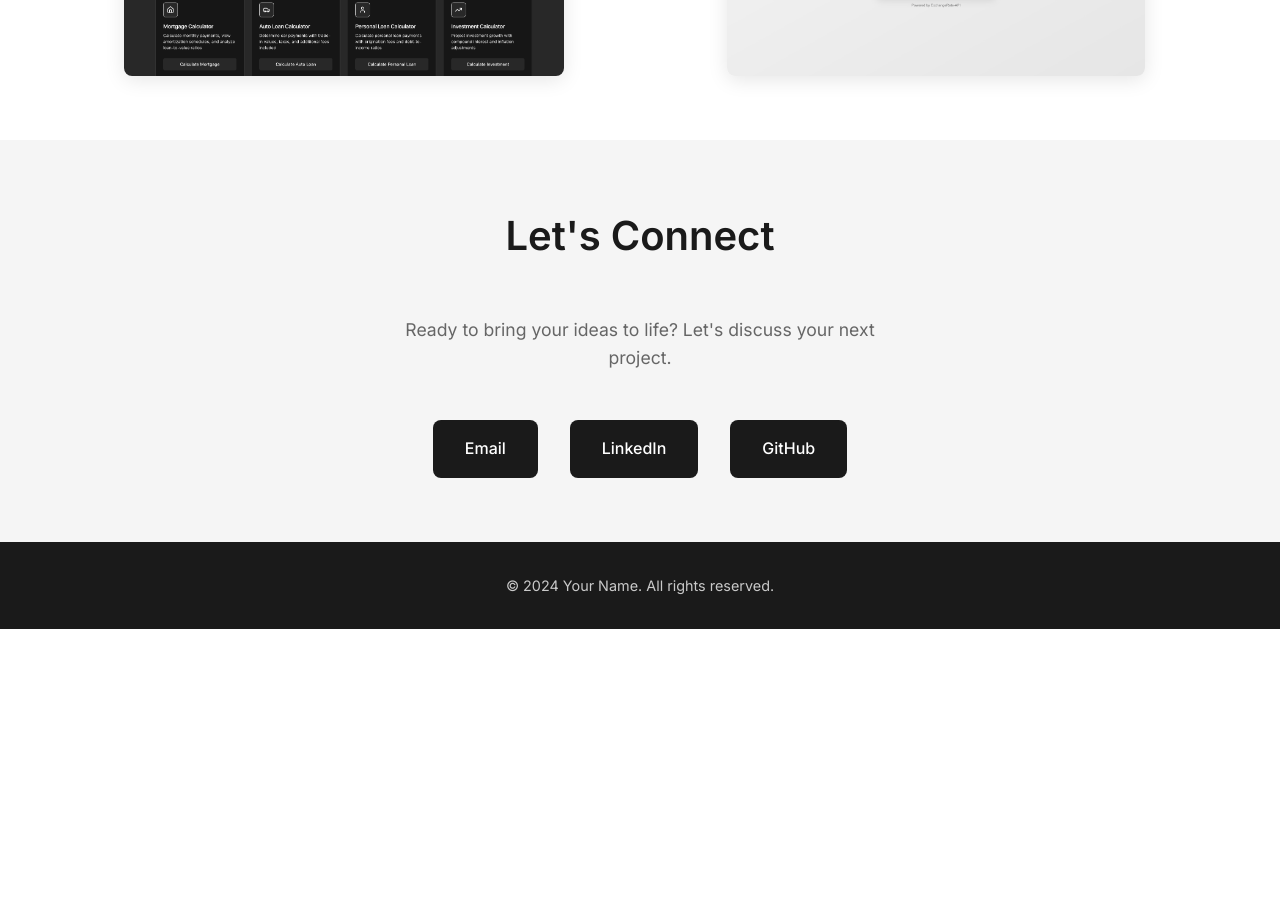
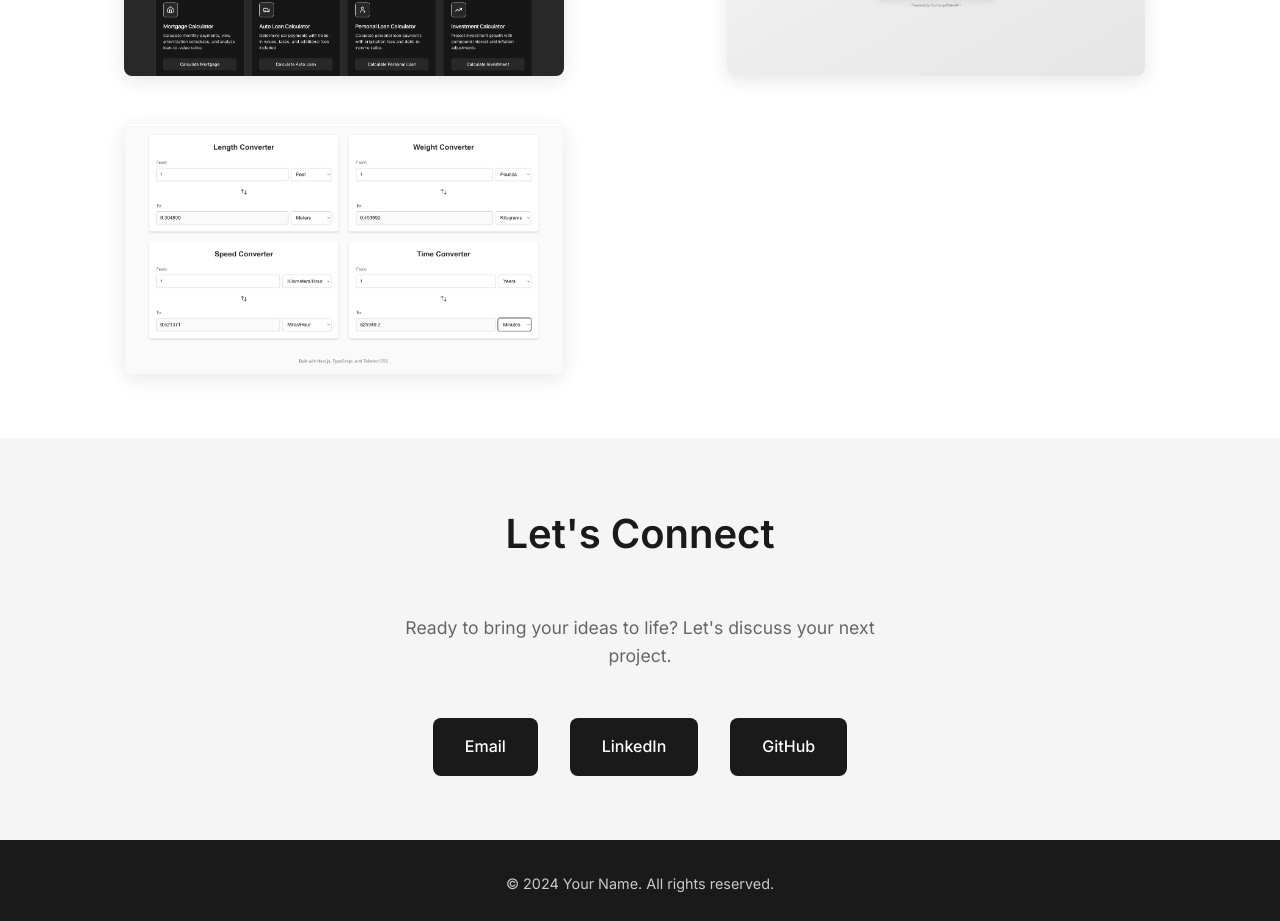
Before and after one commit to dsapoetra/landing-page-ds, a React (Vite) app: page / in a window 1280 px wide. Shown: the part 1878-2799 px from the top of the page. Before the commit the page ends 2507 px from the top, so only its background shows below. Built offline with nearby package versions, Linux system fonts and the light colour scheme.

Commit message:
add some converter

```diff
--- a/src/data/portfolioItems.ts
+++ b/src/data/portfolioItems.ts
@@ -41,6 +41,14 @@ export const portfolioItems: PortfolioItem[] = [
     imageUrl: '/images/portfolio/currency.png',
     link: 'https://currency-converter.dsapoetra.com/',
     category: 'Web Development'
+  },
+  {
+    id: 5,
+    title: 'Some Converter',
+    description: 'Various converter. Helps you understand the conversion between units.',
+    imageUrl: '/images/portfolio/some-converter.png',
+    link: 'https://currency-converter.dsapoetra.com/',
+    category: 'Web Development'
   }
 ];
 
```
Also changed, not shown: public/images/portfolio/some-converter.png (added).
